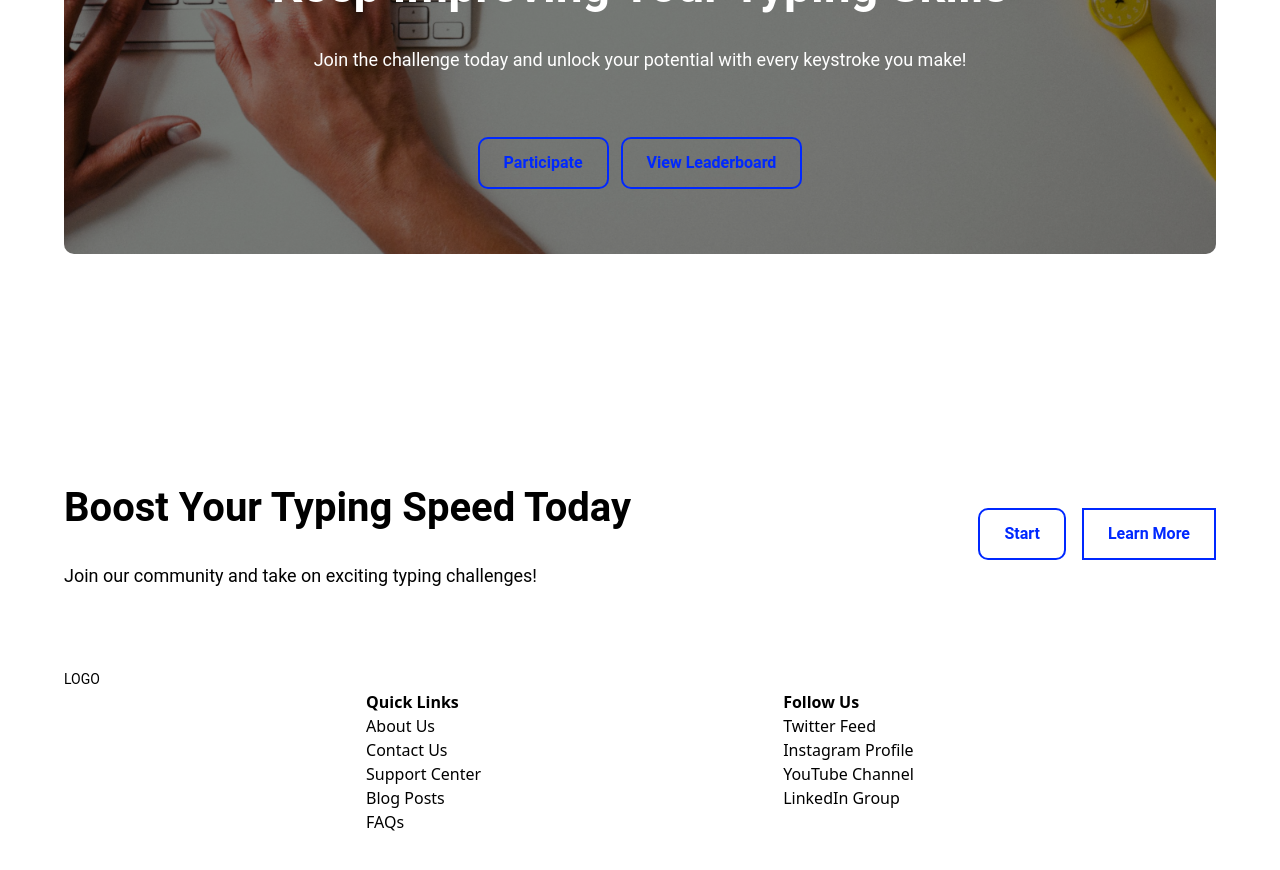
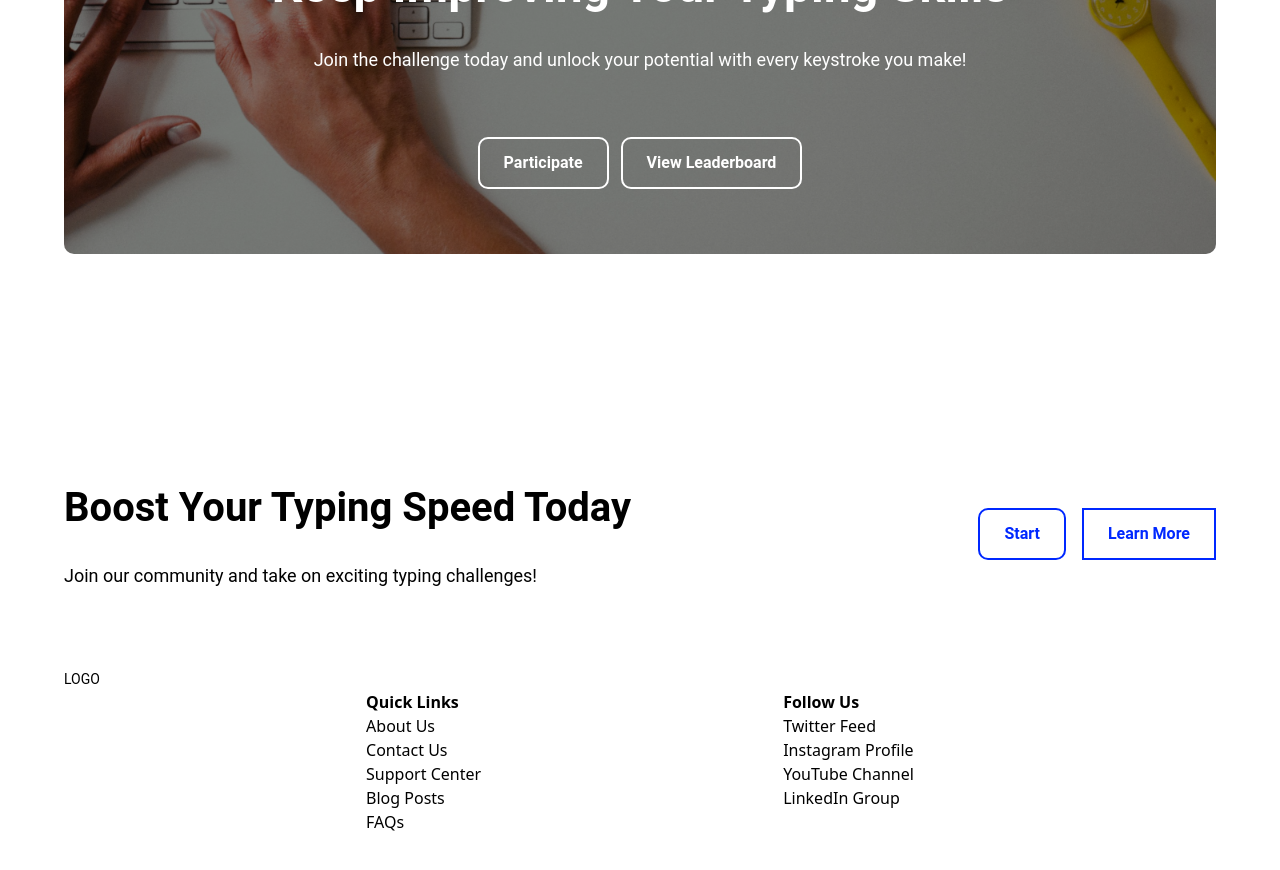
Before and after one commit to iyanu752/speedtype, a React (Vite) app in the folder client/speed-type/: page /Analytics in a window 1280 px wide. Shown: the part 2560-3430 px from the top of the page. Built offline with nearby package versions, Linux system fonts and the light colour scheme.

Commit message:
button adjustments

```diff
--- a/client/speed-type/src/components/about/faq.jsx
+++ b/client/speed-type/src/components/about/faq.jsx
@@ -85,7 +85,7 @@ function Faq() {
                         FAQs
                         </h1>
                         <p className=" font-roboto pb-[32px] text-t1 font-normal">Find answers to common questions about our typing trainer app and enhance your skills.</p>
-                        <button className="py-[12px] rounded-[10px] px-[24px] border-blue border-2 text-blue hover:bg-blue hover:text-white">Contact</button>
+                        <button className="py-[12px] rounded-[10px] px-[24px] border-blue border-2 text-blue hover:bg-blue font-bold hover:text-white"><a href="/Contact">Contact</a></button>
                     </div>
 
                 </div>
--- a/client/speed-type/src/components/analytics/analyticspage.jsx
+++ b/client/speed-type/src/components/analytics/analyticspage.jsx
@@ -67,11 +67,11 @@ export default function Analyticspage() {
                 </p>
                 <div className="pt-[32px]">
                 <div className="flex flex-row gap-3">
-                    <button className="hover:text-white border-2 font-bold border-blue text-blue hover:bg-blue rounded-[10px] py-[12px] px-[24px]">
+                    <button className="hover:text-white border-2 font-bold border-white hover:border-blue text-white hover:bg-blue rounded-[10px] py-[12px] px-[24px]">
                         Participate
                     </button>
-                    <button className="hover:text-white border-2 font-bold border-blue text-blue hover:bg-blue rounded-[10px] py-[12px] px-[24px]">
-                        <a href="/About">View Leaderboard</a>
+                    <button className="hover:text-white border-2 font-bold border-white hover:border-blue text-white hover:bg-blue rounded-[10px] py-[12px] px-[24px]">
+                        <a href="#">View Leaderboard</a>
                     </button>
 
                 </div>
--- a/client/speed-type/src/components/challenges/challengepage.jsx
+++ b/client/speed-type/src/components/challenges/challengepage.jsx
@@ -71,10 +71,10 @@ export default function Challengespage () {
                                 <p>Monitor your improvement with detailed analytics and feedback.</p>
                                 </div>
                          </div>
-                            <div className='flex flex-row gap-[24px] pt-[40px]'>
+                            {/* <div className='flex flex-row gap-[24px] pt-[40px]'>
                             <button className="hover:text-white border-2 font-bold border-blue  text-blue hover:bg-blue rounded-[10px] py-[10px] w-[134px]"><a href='/About'>View</a></button>
                             <button className='flex font-bold text-blue mt-3'><span>Join</span> <img src={arrowright} alt="arrow right" /></button>
-                            </div>
+                            </div> */}
                         </div>
 
 
@@ -85,10 +85,10 @@ export default function Challengespage () {
                 <div>
                     <h2 className='text-h2 font-bold pb-[24px]'>Take Your Typing Challenge Now</h2>
                     <p className='pb-[32px] text-t1 font-normal'>Join our community and improve your typing speed with exciting new challenges tailored for you!</p>
-                    <div className='flex gap-[24px]'>
+                    {/* <div className='flex gap-[24px]'>
                     <button className="border-blue text-blue hover:bg-blue font-bold hover:text-white border-2 rounded-[10px] py-[8px] px-[20px]">Start</button>
                     <button className=" border-blue text-blue hover:bg-blue font-bold  hover:text-white border-2 rounded-[10px] py-[8px] px-[20px]"> Button </button>
-                    </div>
+                    </div> */}
                 </div>
                 <div>
                     <img src={Tc} alt="" />
--- a/client/speed-type/src/components/footer.jsx
+++ b/client/speed-type/src/components/footer.jsx
@@ -9,7 +9,7 @@ function Footer() {
                 </div>
                 <div className="flex items-center gap-[16px]">
                     <button className="py-[12px] px-[24px] rounded-[10px] font-roboto font-bold text-t2 text-blue border-blue border-2 hover:bg-blue hover:text-white"><a href="#">Start</a></button>
-                    <button className="py-[12px] px-[24px] font-roboto font-bold text-t2 text-blue border-blue border-2 hover:bg-blue hover:text-white"><a href="/About">Learn More</a></button>
+                    <a href="/About"> <button className="py-[12px] px-[24px] font-roboto font-bold text-t2 text-blue border-blue border-2 hover:bg-blue hover:text-white">Learn More</button></a>
                 </div>
             </div>
 
--- a/client/speed-type/src/components/home/funchallenges.jsx
+++ b/client/speed-type/src/components/home/funchallenges.jsx
@@ -23,21 +23,21 @@ export default function FunChallenge() {
         <img src={relume} className='w-[48px] h-[48px]' />
         <h5 className='text-h5 font-semibold'>Track Your Progress and Compete with Others on Our Leaderboard</h5>
         <p>Our web app offers a seamless experience from registration to skill enhancement.</p>
-        <button className='flex font-bold text-blue mt-3'><span>Sign Up</span> <img src={arrowright} alt="arrow right" /></button>
+        <button className='flex font-semibold text-blue mt-3'><span>Sign Up</span> <img src={arrowright} alt="arrow right" /></button>
         </div>
 
         <div className='flex flex-col justify-center items-center'>
         <img src={relume} className='w-[48px] h-[48px]' />
         <h5 className='text-h5 font-semibold'>Engage in Fun Challenges to Boost Your Typing Speed and Accuracy</h5>
         <p>Complete various typing challenges designed to improve your speed and precision.</p>
-        <button className='flex text-blue mt-3'><span>Start</span> <img src={arrowright} alt="arrow right" /></button>
+        <a href="/Challenges"><button className='flex text-blue mt-3'><span> Start</span> <img src={arrowright} alt="arrow right" /></button></a>
         </div>
 
         <div className='flex flex-col justify-center items-center'>
         <img src={relume} className='w-[48px] h-[48px]' />
         <h5 className='text-h5 font-semibold'>Analyze Your Performance with Detailed Charts and Insights</h5>
         <p>View your typing statistics and track your improvement over time.</p>
-        <button className='flex text-blue mt-3'><span>View</span> <img src={arrowright} alt="arrow right" /></button>
+       <a href="/Analytics"> <button className='flex text-blue mt-3'><span>View</span> <img src={arrowright} alt="arrow right" /></button></a>
         </div>
         </div>
 </div>
--- a/client/speed-type/src/components/leaderboards/leaderboardhero.jsx
+++ b/client/speed-type/src/components/leaderboards/leaderboardhero.jsx
@@ -11,8 +11,8 @@ export default function Leaderboardhero () {
             <p className='text-t1 font-medium'>Join the race to the top and see how you stack up against the best typists!</p>
             <div className='pt-[32px]'>
                 <ul className='flex gap-3'>
-                <li><button className="hover:text-white border-2 font-bold border-blue text-blue hover:bg-blue rounded-[10px] py-[10px] w-[134px]"> View </button></li>
-                <li><button className="hover:text-white border-2 font-bold border-blue text-blue hover:bg-blue rounded-[10px] py-[10px] w-[134px]"><a href='/About'>Challenge</a></button></li>
+                <li><button className="text-white border-2 font-bold hover:border-blue  border-white hover:bg-blue rounded-[10px] py-[10px] w-[134px]"> View </button></li>
+                <li><button className="text-white border-2 font-bold hover:border-blue border-white hover:bg-blue rounded-[10px] py-[10px] w-[134px]"><a href='/About'>Challenge</a></button></li>
                 </ul>
             </div>
         </div>
```
